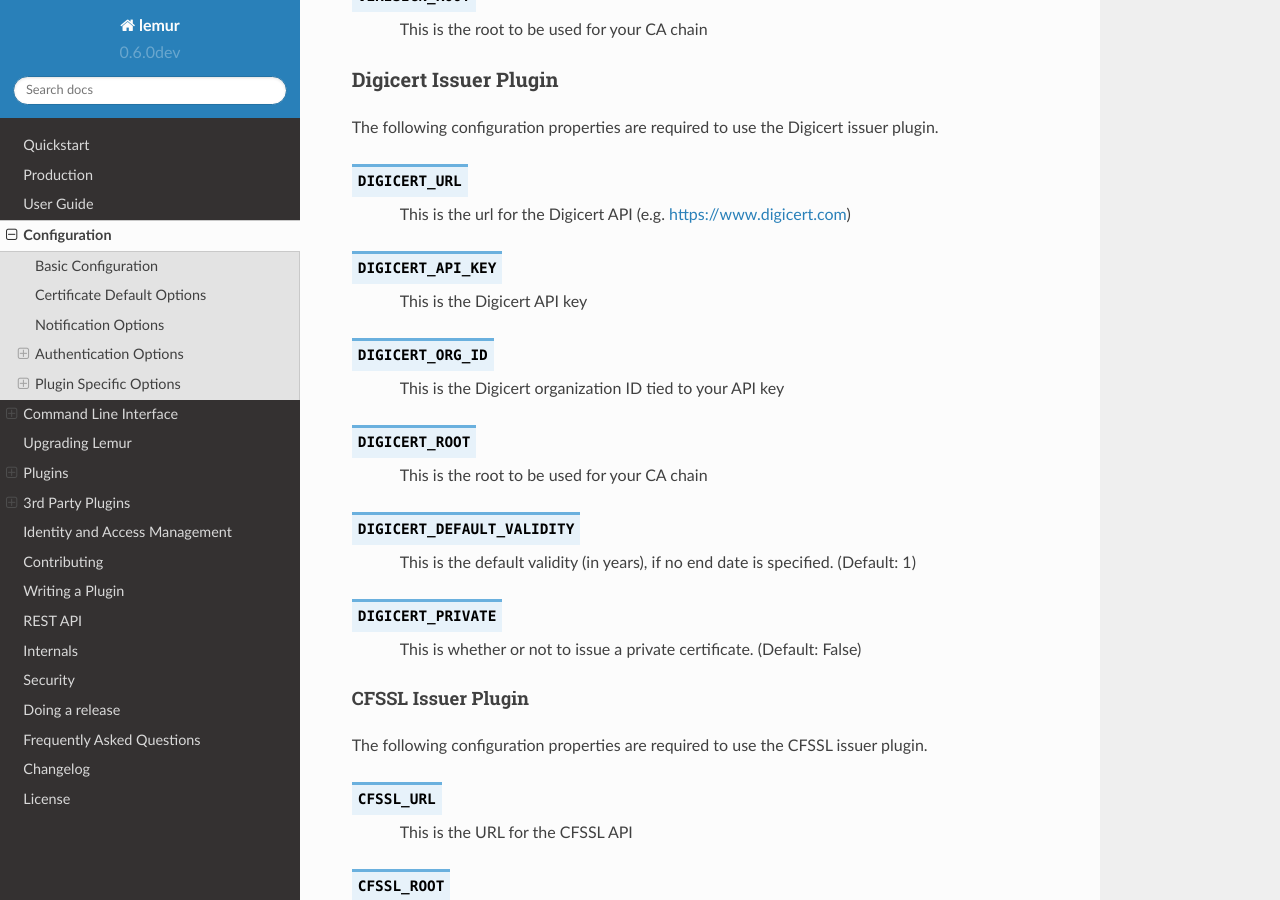
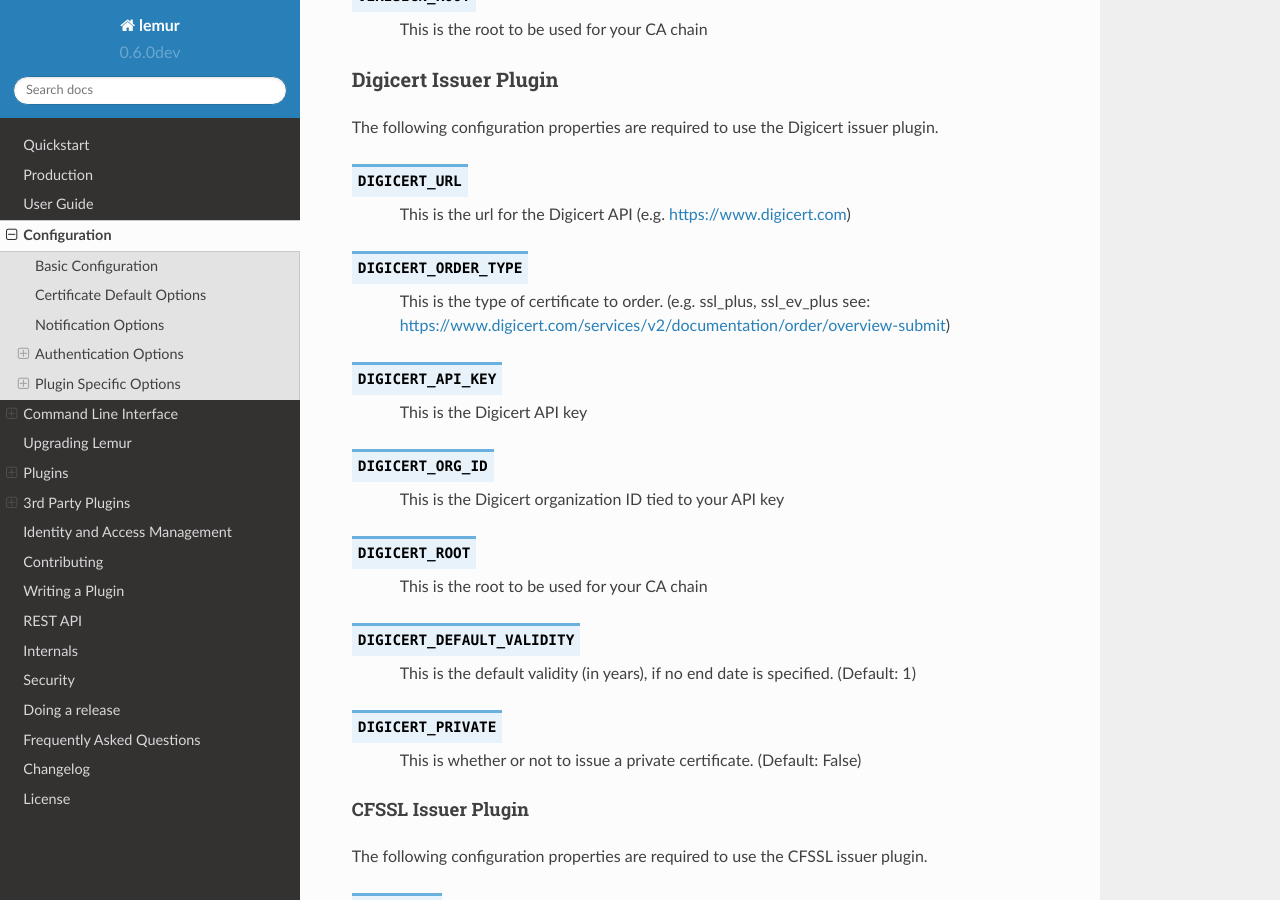
Before and after one commit to Netflix/lemur, a Sphinx documentation site: the page built from docs/administration.rst, in a window 1280 px wide and 900 px high, scrolled down 9885 px. Built offline with Sphinx 7.4.7 and the Read the Docs theme 2.0.0, drawn with Linux system fonts in a browser that asks for light colours; pages that are not in the unit, such as notebooks, are missing from menus.

Commit message:
Add documentation for DIGICERT_ORDER_TYPE
Change-Id: I0bc347883b628416eb7f13a7c60c937dcb6ae0c2

```diff
--- a/docs/administration.rst
+++ b/docs/administration.rst
@@ -579,6 +579,12 @@
     :noindex:
 
             This is the url for the Digicert API (e.g. https://www.digicert.com)
+
+
+.. data:: DIGICERT_ORDER_TYPE
+    :noindex:
+
+            This is the type of certificate to order. (e.g. ssl_plus, ssl_ev_plus see: https://www.digicert.com/services/v2/documentation/order/overview-submit)
 
 
 .. data:: DIGICERT_API_KEY
```
